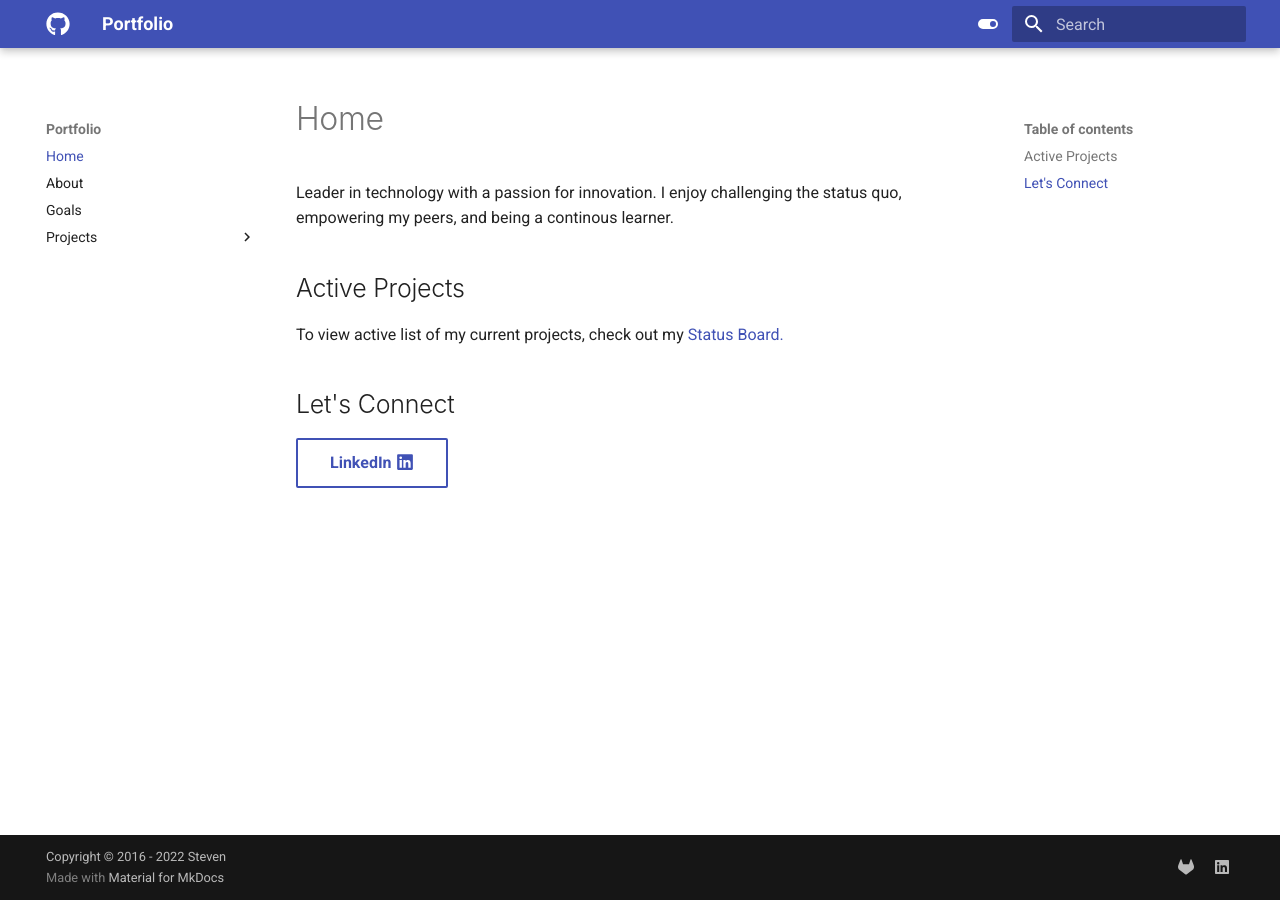
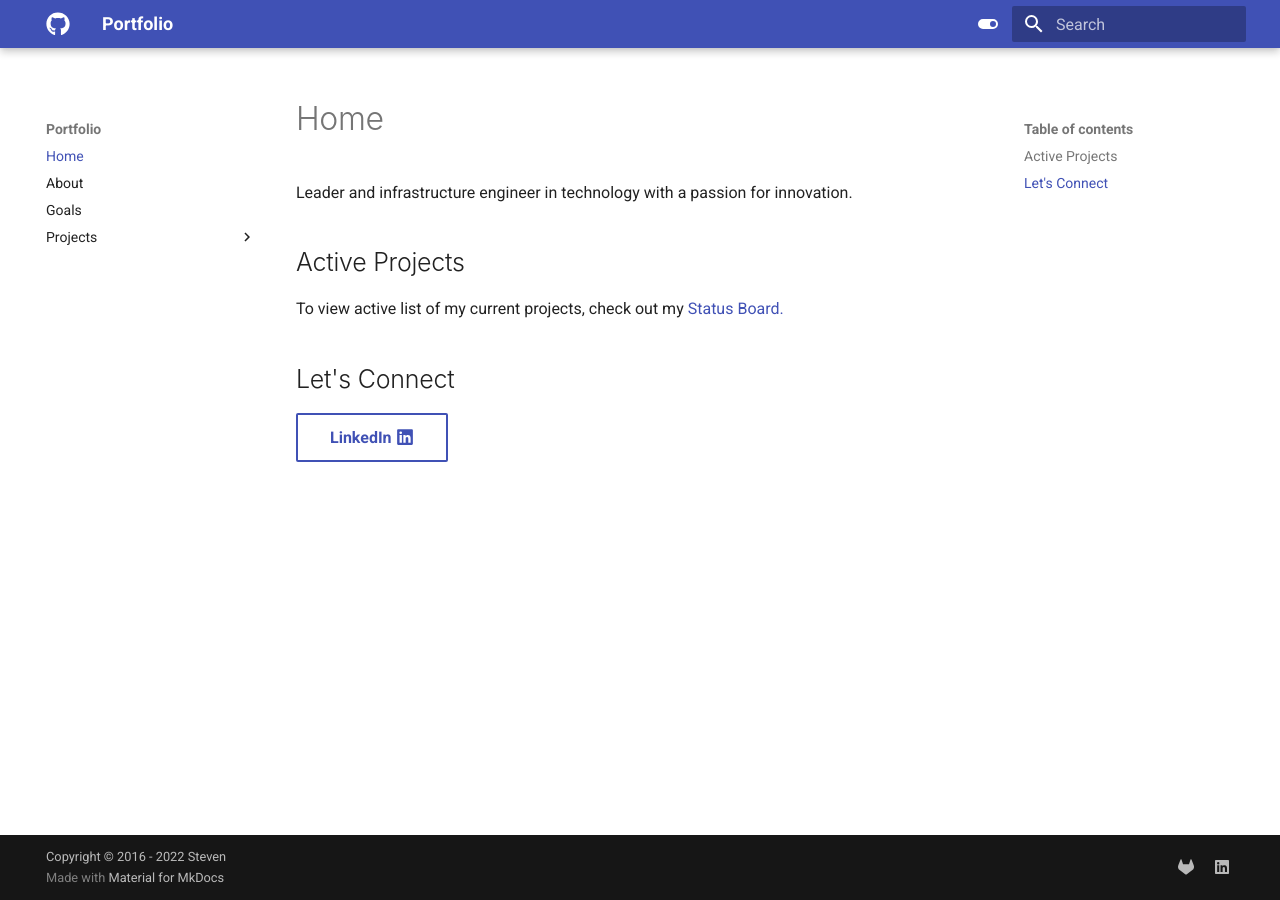
Before and after one commit to stevejoluc/stevejoluc.github.io, an MkDocs documentation site: the page built from docs/index.md, in a window 1280 px wide. Built offline with MkDocs 1.6.1 and Material for MkDocs 9.7.7, drawn with Linux system fonts in a browser that asks for light colours.

Commit message:
update intro

```diff
--- a/docs/index.md
+++ b/docs/index.md
@@ -1,5 +1,5 @@
 # Home
-Leader in technology with a passion for innovation. I enjoy challenging the status quo, empowering my peers, and being a continous learner.
+Leader and infrastructure engineer in technology with a passion for innovation.
 
 ## Active Projects
  To view active list of my current projects, check out my [Status Board.](https://github.com/users/stevejoluc/projects/2#column-16610887)
```
